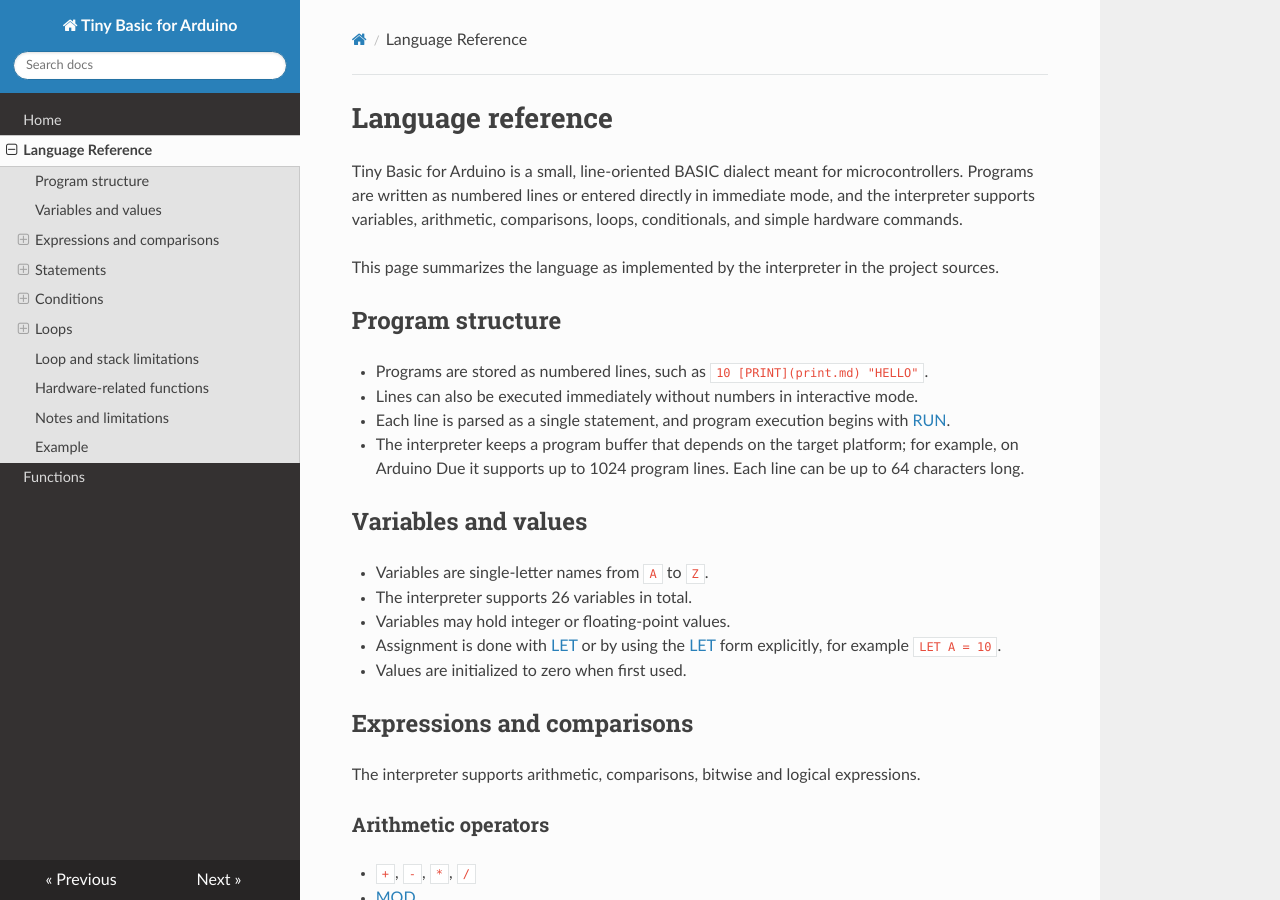
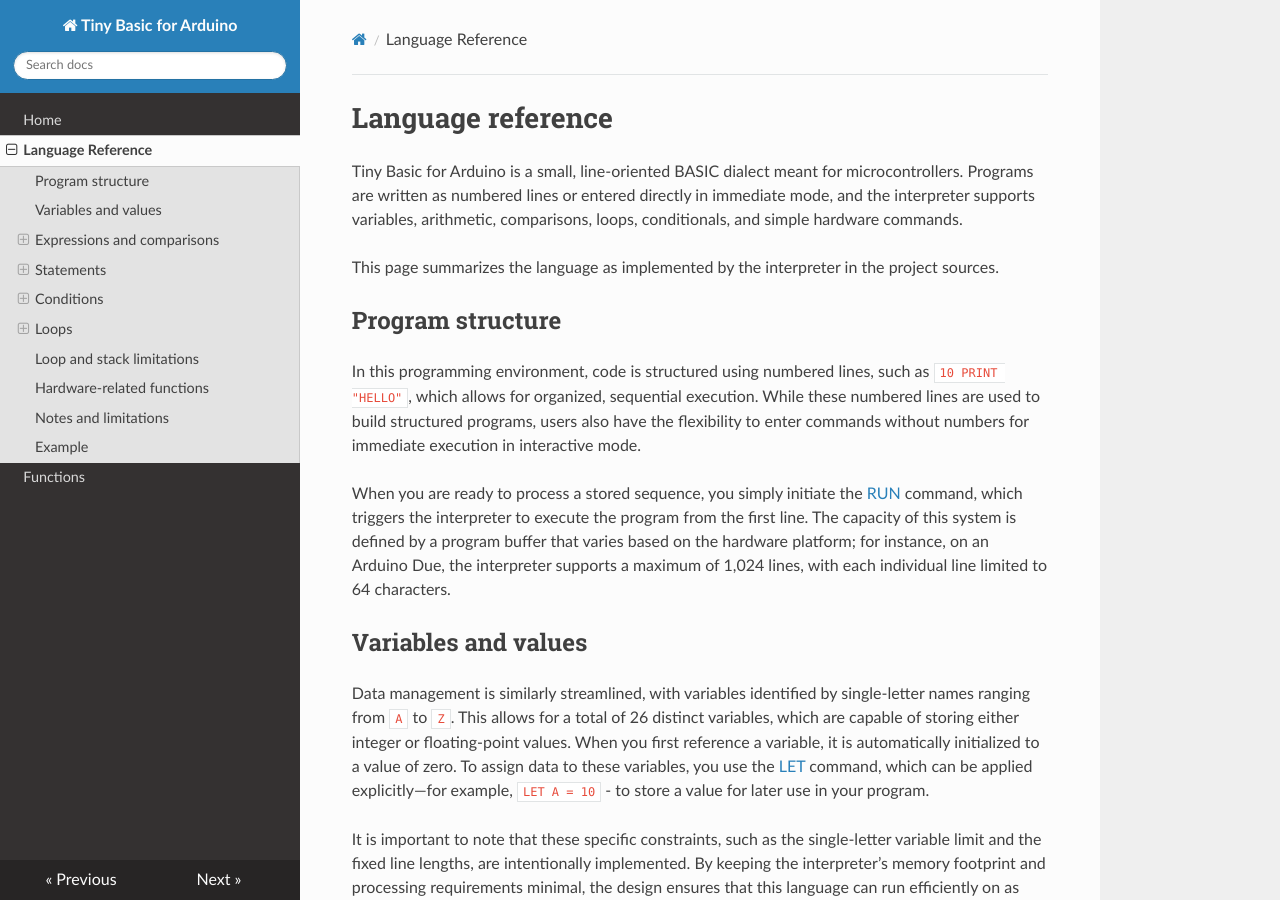
Before and after one commit to dilshan/tiny-basic, an MkDocs documentation site: the page built from docs/language-reference.md, in a window 1280 px wide and 900 px high. Built offline with MkDocs 1.6.1, drawn with Linux system fonts in a browser that asks for light colours; nearby versions of some CDN libraries; some of the changed text lies outside the part shown.

Commit message:
Update content in the language reference section.

```diff
--- a/docs/language-reference.md
+++ b/docs/language-reference.md
@@ -6,18 +6,15 @@
 
 ## Program structure
 
-- Programs are stored as numbered lines, such as `10 [PRINT](print.md) "HELLO"`.
-- Lines can also be executed immediately without numbers in interactive mode.
-- Each line is parsed as a single statement, and program execution begins with [RUN](run.md).
-- The interpreter keeps a program buffer that depends on the target platform; for example, on Arduino Due it supports up to 1024 program lines. Each line can be up to 64 characters long.
+In this programming environment, code is structured using numbered lines, such as `10 PRINT "HELLO"`, which allows for organized, sequential execution. While these numbered lines are used to build structured programs, users also have the flexibility to enter commands without numbers for immediate execution in interactive mode.
+
+When you are ready to process a stored sequence, you simply initiate the [RUN](run.md) command, which triggers the interpreter to execute the program from the first line. The capacity of this system is defined by a program buffer that varies based on the hardware platform; for instance, on an Arduino Due, the interpreter supports a maximum of 1,024 lines, with each individual line limited to 64 characters.
 
 ## Variables and values
 
-- Variables are single-letter names from `A` to `Z`.
-- The interpreter supports 26 variables in total.
-- Variables may hold integer or floating-point values.
-- Assignment is done with [LET](let.md) or by using the [LET](let.md) form explicitly, for example `LET A = 10`.
-- Values are initialized to zero when first used.
+Data management is similarly streamlined, with variables identified by single-letter names ranging from `A` to `Z`. This allows for a total of 26 distinct variables, which are capable of storing either integer or floating-point values. When you first reference a variable, it is automatically initialized to a value of zero. To assign data to these variables, you use the [LET](let.md) command, which can be applied explicitly—for example, `LET A = 10` - to store a value for later use in your program.
+
+It is important to note that these specific constraints, such as the single-letter variable limit and the fixed line lengths, are intentionally implemented. By keeping the interpreter’s memory footprint and processing requirements minimal, the design ensures that this language can run efficiently on as many different microcontrollers as possible.
 
 ## Expressions and comparisons
 
```
